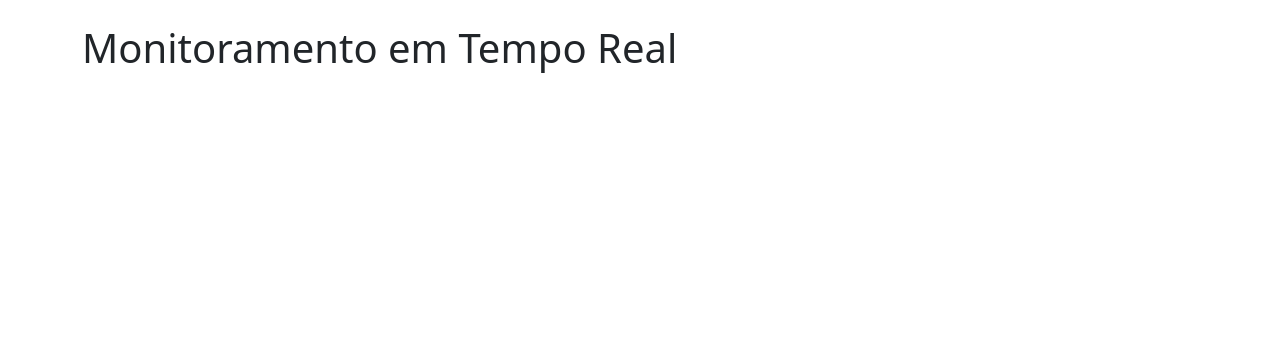
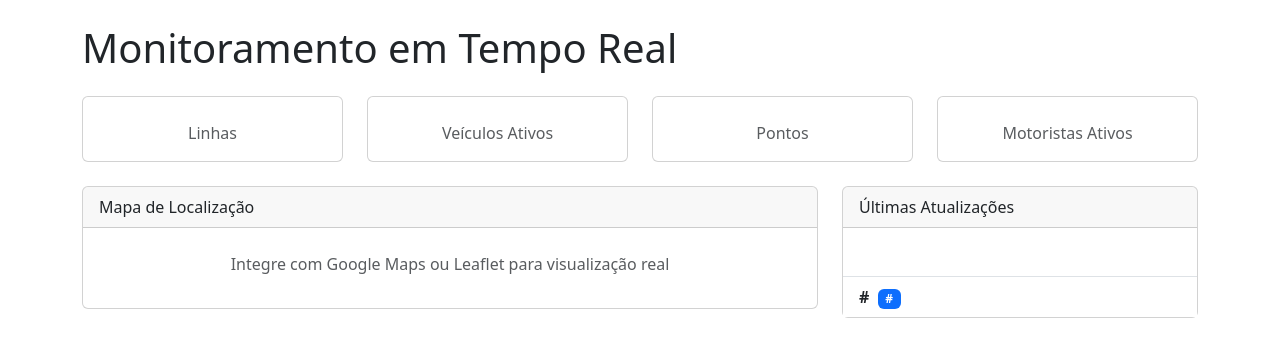
Before and after one commit to leo0liv/ProjetoTransportePublico, a PHP site: page /page_inicial.php in a window 1280 px wide. Shown: the top 357 px of the page. Run offline with PHP 8.4, Linux system fonts and the light colour scheme; some libraries are stand-ins or nearby versions.

Commit message:
modified:   src/page_inicial.php

```diff
--- a/src/page_inicial.php
+++ b/src/page_inicial.php
@@ -1,5 +1,6 @@
 <!DOCTYPE html>
 <html lang="pt-br">
+
 <head>
     <meta charset="UTF-8">
     <meta name="viewport" content="width=device-width, initial-scale=1.0">
@@ -17,15 +18,104 @@
     <!-- Bootstrap Icons -->
     <link rel="stylesheet" href="../css/bootstrap-icons.css">
 </head>
+
 <body>
     <main class="container py-4">
         <h1 class="mb-4">
             <i class="bi bi-speedometer2"></i> Monitoramento em Tempo Real
         </h1>
+
+        <!-- Cards -->
+        <div class="row g-4 mb-4">
+            <div class="col-sm-6 col-xl-3">
+                <div class="card text-center">
+                    <div class="card-body">
+                        <i class="bi bi-signpost-2 fs-1 text-primary"></i>
+                        <h3 class="mt-2 mb-0"></h3>
+                        <p class="text-muted mb-0">Linhas</p>
+                    </div>
+                </div>
+            </div>
+            <div class="col-sm-6 col-xl-3">
+                <div class="card text-center">
+                    <div class="card-body">
+                        <i class="bi bi-bus-front fs-1 text-success"></i>
+                        <h3 class="mt-2 mb-0"></h3>
+                        <p class="text-muted mb-0">Veículos Ativos</p>
+                    </div>
+                </div>
+            </div>
+            <div class="col-sm-6 col-xl-3">
+                <div class="card text-center">
+                    <div class="card-body">
+                        <i class="bi bi-geo-alt fs-1 text-warning"></i>
+                        <h3 class="mt-2 mb-0"></h3>
+                        <p class="text-muted mb-0">Pontos</p>
+                    </div>
+                </div>
+            </div>
+            <div class="col-sm-6 col-xl-3">
+                <div class="card text-center">
+                    <div class="card-body">
+                        <i class="bi bi-person-badge fs-1 text-info"></i>
+                        <h3 class="mt-2 mb-0"></h3>
+                        <p class="text-muted mb-0">Motoristas Ativos</p>
+                    </div>
+                </div>
+            </div>
+        </div>
+        <div class="row g-4">
+            <!-- Mapa Simulado -->
+            <div class="col-lg-8">
+                <div class="card">
+                    <div class="card-header">
+                        <i class="bi bi-map"></i> Mapa de Localização
+                    </div>
+                    <div class="card-body">
+                        <div class="map-container d-flex align-items-center justify-content-center">
+                            <div class="text-center text-muted">
+                                <i class="bi bi-map fs-1"></i>
+                                <p class="mt-2">Integre com Google Maps ou Leaflet para visualização real</p>
+                            </div>
+                        </div>
+                    </div>
+                </div>
+            </div>
+
+            <!-- Últimas Localizações -->
+            <div class="col-lg-4">
+                <div class="card">
+                    <div class="card-header">
+                        <i class="bi bi-clock-history"></i> Últimas Atualizações
+                    </div>
+                    <div class="card-body p-0">
+                        <ul class="list-group list-group-flush">
+                            <li class="list-group-item text-center text-muted py-4">
+                            </li>
+                            <li class="list-group-item">
+                                <div class="d-flex justify-content-between align-items-center">
+                                    <div>
+                                        <strong>#</strong>
+
+                                        <span class="badge bg-primary ms-1">#</span>
+                                        <br>
+                                        <small class="text-muted">
+                                        </small>
+                                    </div>
+                                    <small class="text-muted">
+                                    </small>
+                                </div>
+                            </li>
+                        </ul>
+                    </div>
+                </div>
+            </div>
+        </div>
     </main>
 
 
     <!-- Bootstrap JS -->
     <script src="js/bootstrap.bundle.min.js"></script>
 </body>
+
 </html>
```
